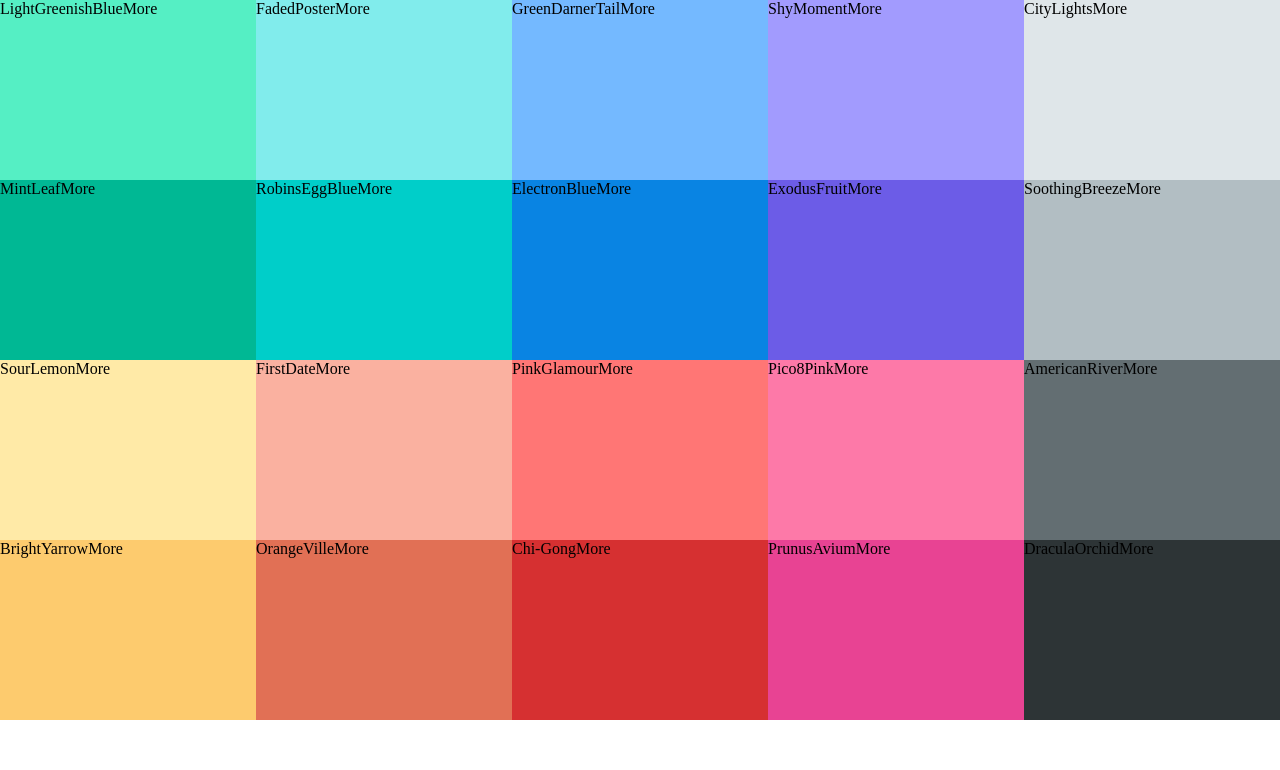
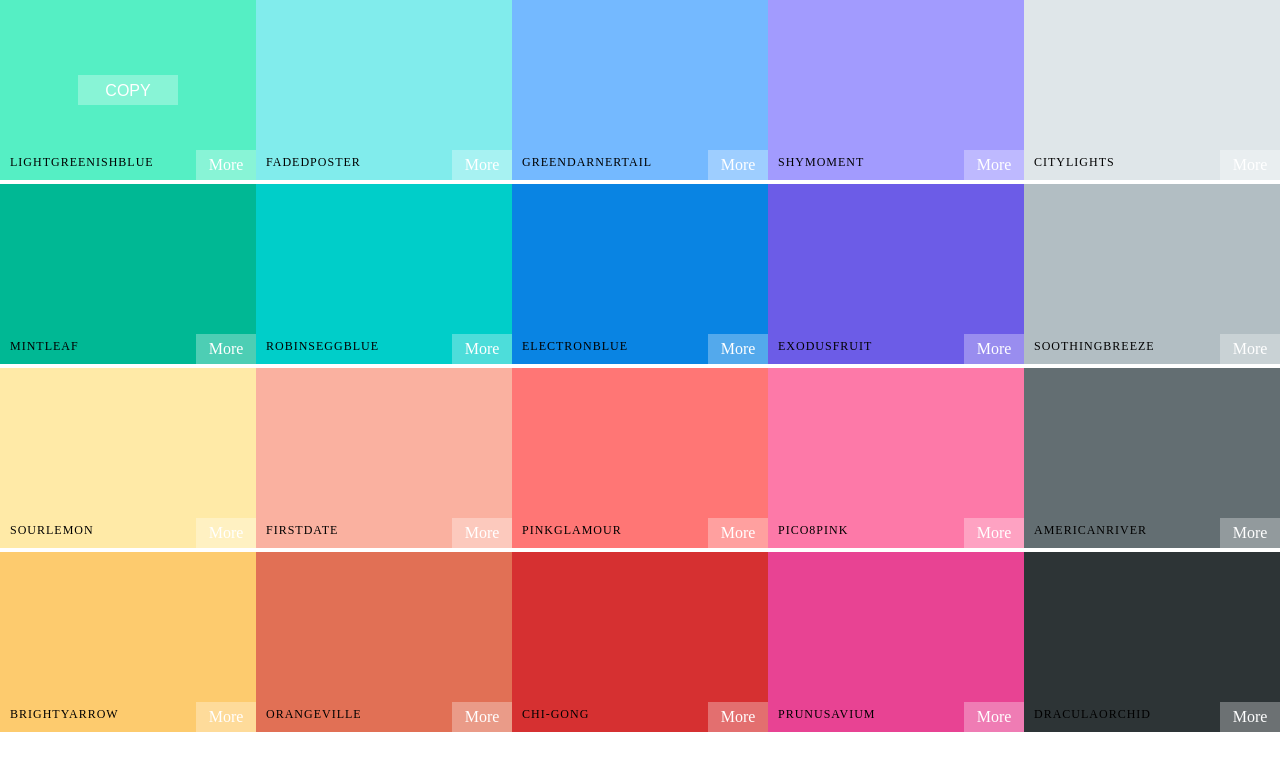
Before and after one commit to promiseume/color-app, a React (Create React App) app: page / in a window 1280 px wide. Shown: the top 770 px of the page. Built offline with nearby package versions, Linux system fonts and the light colour scheme.

Commit message:
added copy to billboard

```diff
--- a/package.json
+++ b/package.json
@@ -7,6 +7,7 @@
     "@testing-library/react": "^13.4.0",
     "@testing-library/user-event": "^13.5.0",
     "react": "^18.2.0",
+    "react-copy-to-clipboard": "^5.1.0",
     "react-dom": "^18.2.0",
     "react-scripts": "5.0.1",
     "web-vitals": "^2.1.4"
--- a/src/colorBox.css
+++ b/src/colorBox.css
@@ -2,7 +2,53 @@
     width: 20%;
     height:25%;
     display: inline-block;
-    background-color: #fff;
     cursor: pointer;
     margin:0 auto;
+    position: relative;
 }
+.copy-button{
+    width: 100px;
+    height:30px;
+    position:absolute;
+    display: inline-block;
+    top: 50%;
+    left: 50%;
+    margin-left: -50px;
+    margin-top: -15px;
+    text-align: center;
+    outline:none;
+    background-color: rgba(255, 255, 255, 0.3);
+    font-size: 1rem;
+    line-height: 30px;
+    color: white;
+    text-transform: uppercase;
+    border: none;
+    opacity: 0;
+    margin-bottom: -3.5px;
+}
+.ColorBox:hover .copy-button{
+    opacity: 1;
+    transition: 0.5sec;
+}
+.box-container{
+    position: absolute;
+    width: 100%;
+    left: 0;
+    bottom: 0;
+    padding: 10px;
+    letter-spacing: 1px;
+    text-transform: uppercase;
+    font-size: 12px;
+}
+.see-more{
+    background: rgba(255, 255, 255, 0.3);
+    position: absolute;
+    border: none;
+    right: 0;
+    bottom:0;
+    color:white;
+    width:60px;
+    height:30px;
+    text-align: center;
+    line-height: 30px;
+}
--- a/src/colorBox.jsx
+++ b/src/colorBox.jsx
@@ -1,11 +1,17 @@
 import React from 'react'
-import './colorBox.css'
+import './colorBox.css';
+import {CopyToClipboard} from 'react-copy-to-clipboard';
 
 export default function ColorBox({backgroundcolor,name}) {
   return (
+    <CopyToClipboard text={backgroundcolor}>
     <div style={{background: backgroundcolor}} className='ColorBox'>
-      <span>{name}</span>
-      <span>More</span>
+   <div className='copy-container'>
+   <div className='box-container'> <span>{name}</span></div>
+     <button className='copy-button'>Copy</button>
+</div>
+      <span className='see-more'>More</span>
     </div>
+    </CopyToClipboard>
   )
 }
```
Also changed, not shown: 1 other file (tests, documents, lock files or other folders).
